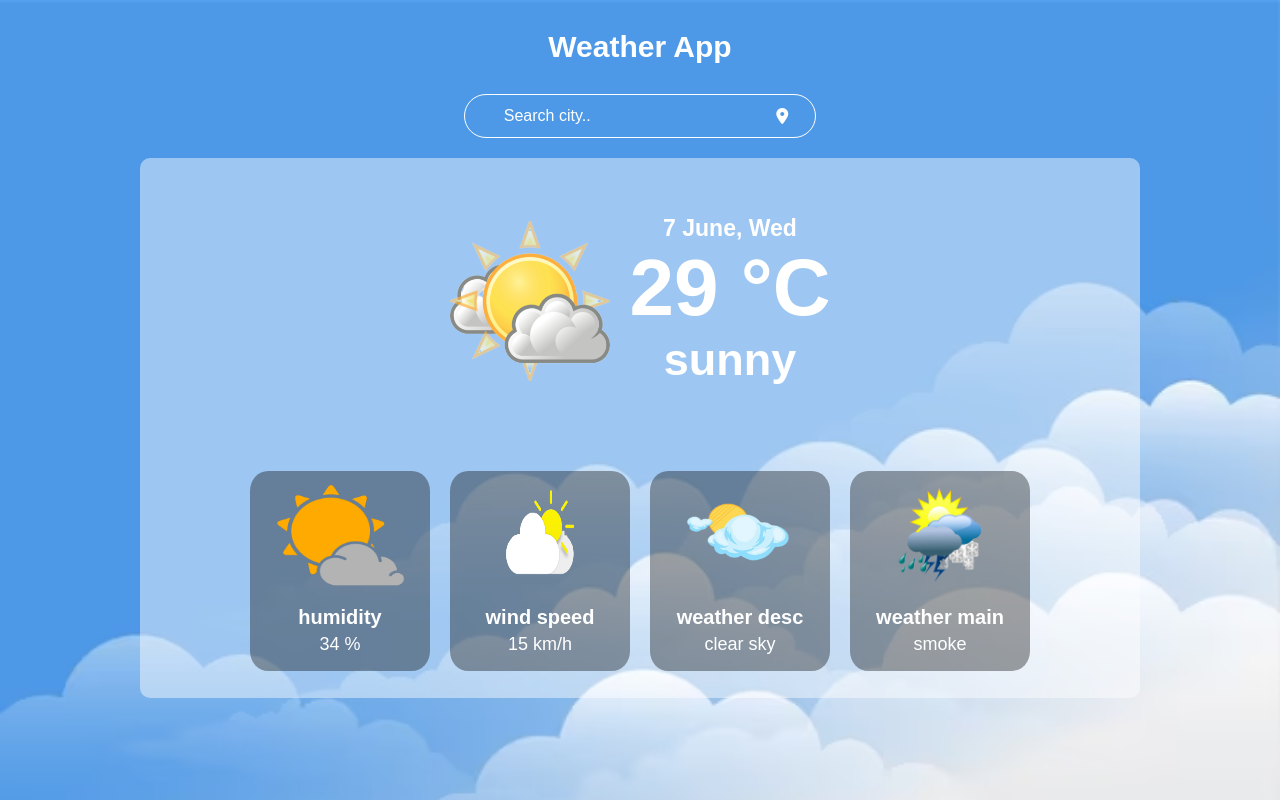
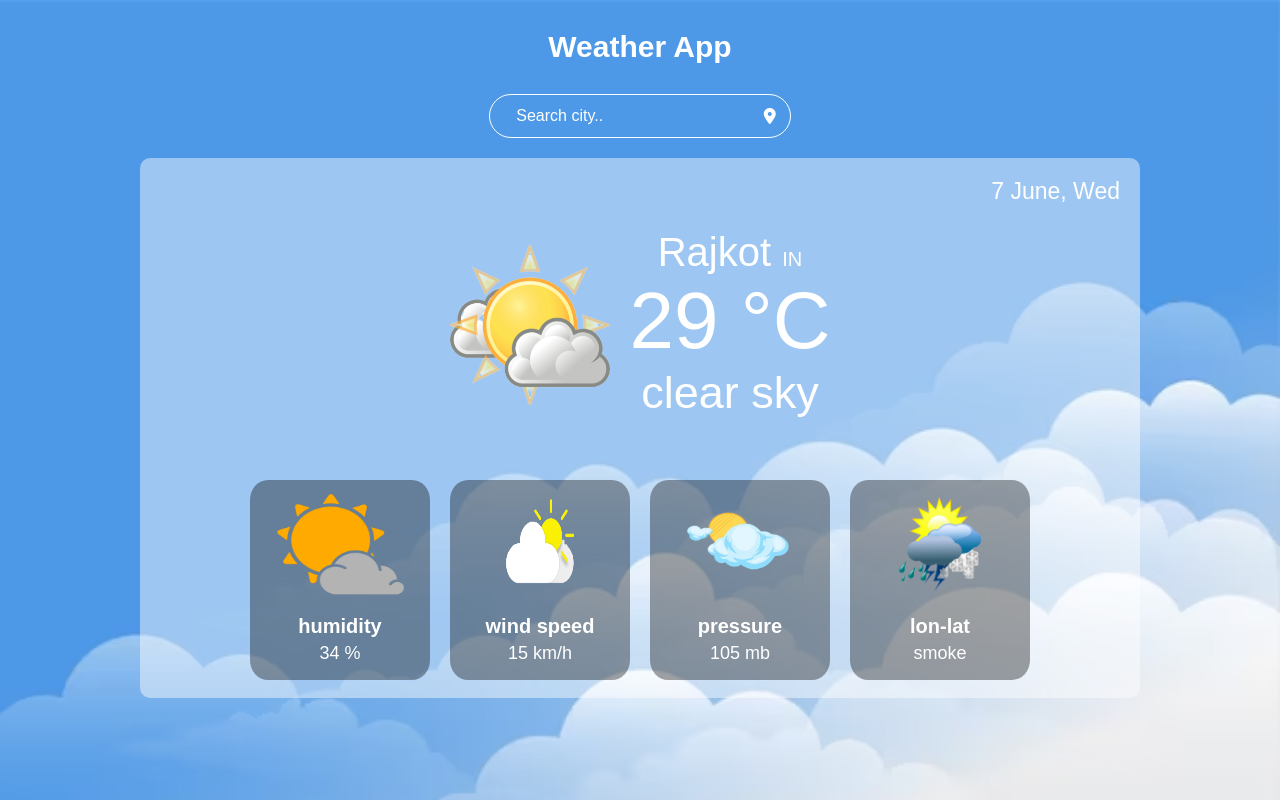
Before and after one commit to ForamGhoniya/weather-app, a plain HTML site: page features/index.html in a window 1280 px wide. Drawn offline with Linux system fonts and the light colour scheme.

Commit message:
functinality changes

```diff
--- a/features/index.html
+++ b/features/index.html
@@ -30,17 +30,22 @@
             </div>
 
             <div class="display--weather-wrapper">
-                <div class="time-container flex align-center justify--center">
+                <div class="time" id="display-date"></div>
+                <div class="display-container flex align-center justify--center">
+
+
                     <img src="/assets/images/main--image.png" class="main-image" />
-                    <h2 class="temp-wrapper">
+                    <div class="temp-wrapper">
                         <div class="text-css flex justify--center align-center " id="weather-text">
-                            <div class="time" id="display-date"></div>
+                            <p class="city" id="city"> Rajkot
+                                <span class="country" id="country">IN</span>
+                            </p>
                             <p id="display-temp" class="temp flex align-center justify--center">
                                 <span class="temp-weather" id="temp--weather">29 °C</span>
-                                <span class="main-weather" id="weather-sky">sunny</span>
-                            </p>
+                            <p class="main-weather" id="weather-desc">clear sky</p>
+
                         </div>
-                    </h2>
+                    </div>
 
                     <div class="display-all-wrapper flex flex-column align-center">
 
@@ -50,10 +55,11 @@
                         <h2 class="sub-wrapper"><img src="/assets/images/icon-2.png" />wind speed<p id="wind-speed">15
                                 km/h</p>
                         </h2>
-                        <h2 class="sub-wrapper"><img src="/assets/images/icon-3.png" />weather desc<p id="weather-desc">
-                                clear sky</p>
+                        <h2 class="sub-wrapper"><img src="/assets/images/icon-3.png" />pressure<p id="display-pressure">
+                                105
+                                mb</p>
                         </h2>
-                        <h2 class="sub-wrapper"><img src="/assets/images/icon-4.png" />weather main<p id="weather-main">
+                        <h2 class="sub-wrapper"><img src="/assets/images/icon-4.png" />lon-lat<p id="coord">
                                 smoke</p>
                         </h2>
                     </div>
--- a/features/script/weatherapp.js
+++ b/features/script/weatherapp.js
@@ -23,11 +23,14 @@ function fetchData() {
 
         .then((response) => {
 
-            document.getElementById("display-temp").innerHTML = `${parseInt(response.main.temp.toString())}°C`;
+            document.getElementById("city").innerHTML = `${response.name}`;
+            document.getElementById("country").innerHTML = `${response.sys.country}`;
+            document.getElementById("temp--weather").innerHTML = `${parseInt(response.main.temp.toString())}°C`;
+            document.getElementById("weather-desc").innerHTML = `${response.weather[0].description}`;
             document.getElementById("display-humidity").innerHTML = `${response.main.humidity}%`;
             document.getElementById("wind-speed").innerHTML = `${response.wind.speed}km/h`;
-            document.getElementById("weather-desc").innerHTML = `${response.weather[0].description}`;
-            document.getElementById("weather-main").innerHTML = `${response.weather[0].main}`;
+            document.getElementById("display-pressure").innerHTML = `${response.main.pressure}mb`;
+            document.getElementById("coord").innerHTML = `${response.coord.lon}`;
         }
         );
 }
--- a/features/style/style.scss
+++ b/features/style/style.scss
@@ -44,7 +44,7 @@
             padding-bottom: 20px;
 
             .search-bar {
-                width: 350px;
+                width: 300px;
                 justify-content: space-around;
                 margin: 0 auto;
                 border-radius: 25px;
@@ -76,42 +76,48 @@
             background-color: #ffffff73;
             border-radius: 10px;
 
-            .time-container {
+            .time {
+                font-size: 23px;
+                color: #ffffff;
+                text-align: right;
+                padding: 20px 20px 0 0;
+            }
+
+            .display-container {
                 flex-wrap: wrap;
                 max-width: 800px;
                 height: 100%;
                 margin: 0 auto;
-                padding: 20px 0;
 
-                h2 {
-                    color: #ffffff;
-                    font-size: 30px;
+                .main-image {
+                    width: 160px;
+                    height: 160px;
+                    margin-right: 20px;
                 }
 
                 .temp-wrapper {
+                    color: #ffffff;
                     .text-css {
                         flex-direction: column;
 
-                        .time {
-                            font-size: 23px;
+                        .city {
+                            font-size: 40px;
+
+                            .country {
+                                font-size: 20px;
+                            }
                         }
                         .temp {
                             text-align: center;
                             flex-direction: column;
-
                             .temp-weather {
                                 font-size: 80px;
                             }
-                            .main-weather {
-                                font-size: 45px;
-                            }
+                        }
+                        .main-weather {
+                            font-size: 45px;
                         }
                     }
-                }
-                .main-image {
-                    width: 160px;
-                    height: 160px;
-                    margin-right: 20px;
                 }
 
                 .display-all-wrapper {
@@ -123,9 +129,10 @@
                         height: 200px;
                         font-size: 20px;
                         text-align: center;
+                        color: #ffffff;
                         background-color: #0000005c;
                         border-radius: 10%;
-                        margin: 10px;
+                        margin: 10px 10px 40px;
 
                         img {
                             width: 130px;
@@ -133,7 +140,7 @@
                             padding: 10px;
                         }
 
-                        p {
+                        & p {
                             font-size: 18px;
                             font-weight: 400;
                             padding: 5px 0;
@@ -145,25 +152,24 @@
     }
 }
 
-#weather-text {
-    display: flex;
-    flex-direction: column;
-    align-items: center;
-    justify-content: center;
-    font-size: 80px;
+// #display-date {
+//     font-size: 23px;
+//     color: #ffffff;
+// }
+// #weather-text {
+//     display: flex;
+//     flex-direction: column;
+//     align-items: center;
+//     justify-content: center;
 
-    #display-date {
-        font-size: 23px;
-    }
-
-    #display-temp {
-        display: flex;
-        flex-direction: column;
-        #temp--weather {
-            font-size: 80px;
-        }
-        #main--weather {
-            font-size: 45px;
-        }
-    }
-}
+//     #display-temp {
+//         display: flex;
+//         flex-direction: column;
+//         #temp--weather {
+//             font-size: 80px;
+//         }
+//     }
+//     #weather-desc {
+//         font-size: 40px;
+//     }
+// }
```
Also changed, not shown: features/style/style.css, 1 other file.
